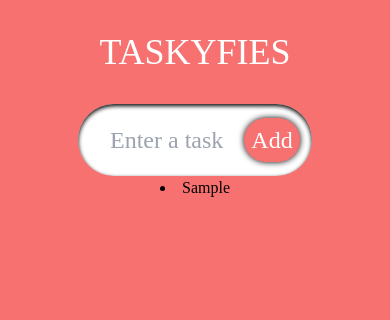
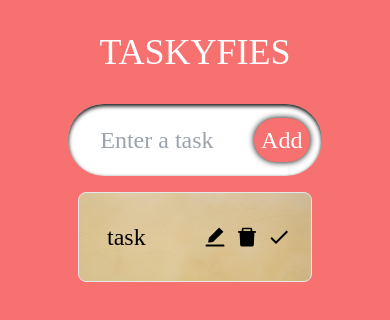
Before and after one commit to Minahil-Muhammad-Moiz/typescript, a React (Create React App) app: page / in a window 390 px wide. Both pictures are taken after typing "Sample" into the empty fields and a click on the button "Add". Shown: the top 320 px of the page. Built offline with nearby package versions, Linux system fonts and the light colour scheme; a web font is replaced by a local one.

Commit message:
Added TodoList and SingleTask Component

```diff
--- a/package.json
+++ b/package.json
@@ -12,6 +12,7 @@
     "@types/react-dom": "^18.2.24",
     "react": "^18.2.0",
     "react-dom": "^18.2.0",
+    "react-icons": "^5.0.1",
     "react-scripts": "5.0.1",
     "typescript": "^4.9.5",
     "web-vitals": "^2.1.4"
@@ -41,6 +42,7 @@
     ]
   },
   "devDependencies": {
+    "@babel/plugin-proposal-private-property-in-object": "^7.21.11",
     "tailwindcss": "^3.4.3"
   }
 }
--- a/src/Components/InputField.tsx
+++ b/src/Components/InputField.tsx
@@ -33,7 +33,7 @@ const InputField: React.FC<Prop> = (props) => {
 
 export default InputField;
 const formClass =
-  "flex justify-center items-center  relative md:w-[80%] w-[60%]";
+  "flex justify-center items-center  relative md:w-[80%] w-[65%]";
 const inputClass =
   "w-full rounded-[50px] px-8 py-5 text-2xl border-none transition-all shadow-inner shadow-black focus:outline-none focus:shadow-[0_0_10px_1000px_rgba(0,0,0,0.3)]";
 const addBtn =
--- /dev/null
+++ b/src/Components/Task/SingleTodo.tsx
@@ -0,0 +1,30 @@
+import React from "react";
+import { Todo } from "../../model";
+import { AiFillDelete, AiFillEdit } from "react-icons/ai";
+import { MdDone } from "react-icons/md";
+
+type Prop = {
+  todo: Todo;
+  todos: Todo[];
+  setTodos: React.Dispatch<React.SetStateAction<Todo[]>>;
+};
+
+const SingleTodo = ({ todo, todos, setTodos }: Prop) => {
+  return (
+    <form className={todoCard}>
+
+      <span className={todoCardText}>task</span>
+      <div className="flex ">
+        <span className={icon}><AiFillEdit /></span>
+        <span className={icon}><AiFillDelete/></span>
+        <span className={icon}><MdDone/></span>
+      </div>
+    </form>
+  );
+};
+
+export default SingleTodo;
+
+const todoCard ="flex w-full md:w-[40%] items-center justify-evenly p-5 mt-4 md:m-2 rounded-lg bg-cover bg-[url('./Components/Task/bgimg.jpg')] border" ;
+const todoCardText = "flex-1 p-2 border-none text-left text-2xl";
+const icon = "ml-2 text-2xl cursor-pointer";
--- a/src/Components/TodoList.tsx
+++ b/src/Components/TodoList.tsx
@@ -1,5 +1,6 @@
 import React from "react";
 import { Todo } from "../model";
+import SingleTodo from "./Task/SingleTodo";
 
 interface Prop {
   todos: Todo[];
@@ -9,7 +10,9 @@ interface Prop {
 const TodoList: React.FC<Prop> = (props) => {
   return (
     <div className="flex justify-evenly flex-wrap w-[60%] md:w-[80%] ">
-      {props.todos.map((todo) => <li>{todo.todo}</li>)}
+      {props.todos.map((todo) => (
+        <SingleTodo todo={todo}  key={todo.id} setTodos={props.setTodos} todos={props.todos}/>
+      ))}
     </div>
   );
 };
```
Also changed, not shown: src/Components/Task/bgimg.jpg (added), 1 other file (tests, documents, lock files or other folders).
